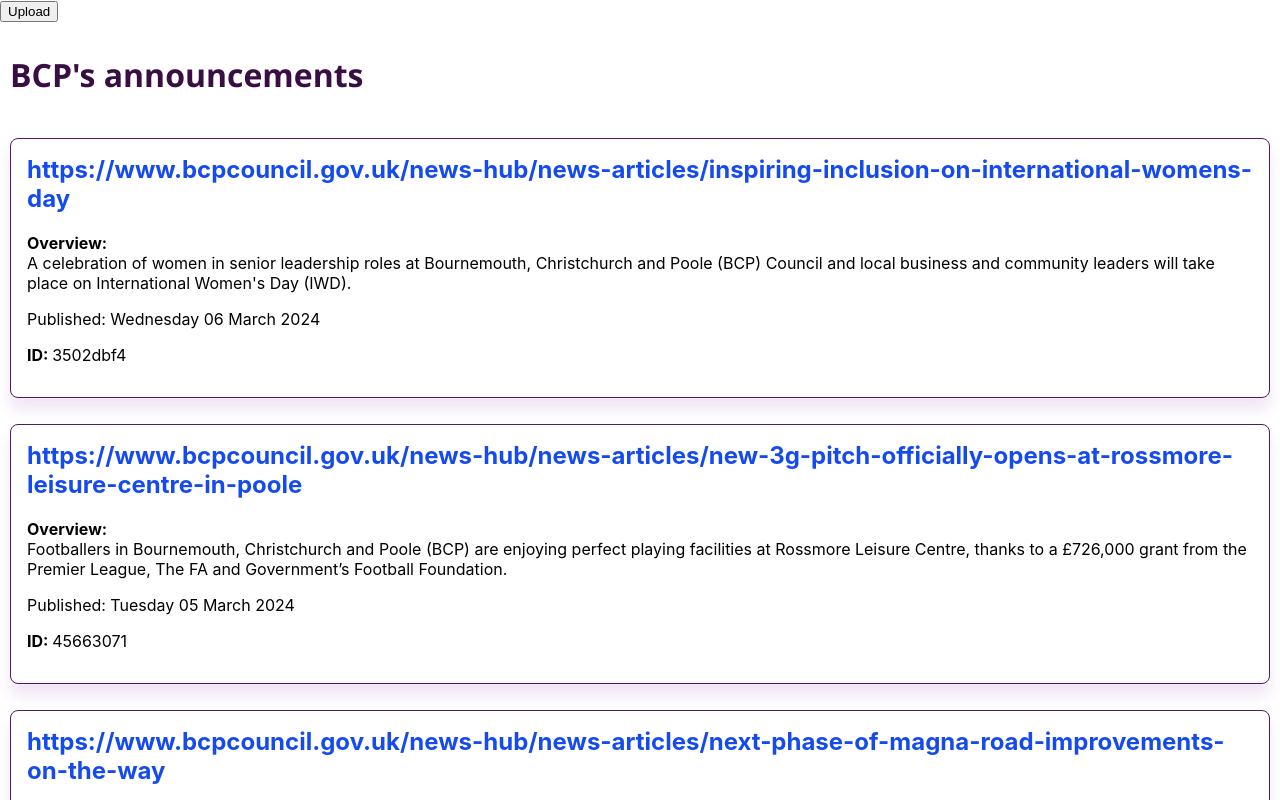
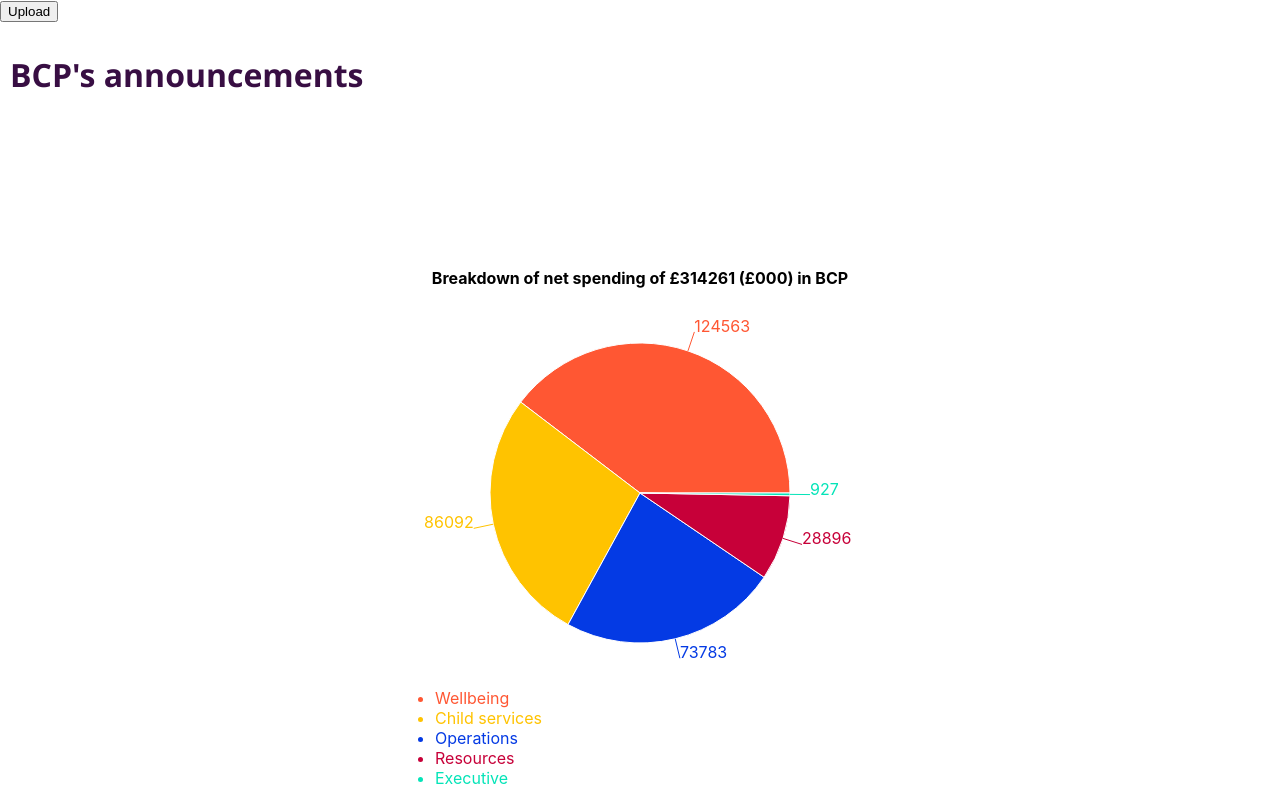
Before and after one commit to harrynfry/BCPWebApp, a React (Create React App) app: page / in a window 1280 px wide. Shown: the top 800 px of the page. Built offline with nearby package versions, Linux system fonts and the light colour scheme.

Commit message:
Added chart

```diff
--- a/package.json
+++ b/package.json
@@ -10,6 +10,7 @@
     "react": "^18.2.0",
     "react-dom": "^18.2.0",
     "react-scripts": "5.0.1",
+    "recharts": "^2.12.2",
     "web-vitals": "^2.1.4"
   },
   "scripts": {
--- a/src/App.js
+++ b/src/App.js
@@ -5,6 +5,7 @@ import jsonData from './JSON_dumps/Scrape_2024-03-06_14-08-00.json';
 import Feed from './components/Feed';
 import Header from './components/Header';
 import Upload from './components/Upload';
+import DataDisplay from './components/DataDisplay';
 
 function App() {
 
@@ -32,6 +33,7 @@ function App() {
     <div className="App">
       <Upload data = {data}/>
       <Header/>
+      <DataDisplay/>
       <Feed data = {data}/>
     </div>
   );
--- /dev/null
+++ b/src/components/DataDisplay.js
@@ -0,0 +1,58 @@
+import React from 'react';
+import { PieChart, Pie, Cell, Legend } from 'recharts';
+
+// Display data in a chart
+function DataDisplay(){
+
+    const data = [
+        {sector: 'Wellbeing', spend: 124563, color:'#FF5733' },
+        {sector: 'Child services', spend: 86092, color:'#FFC300'},
+        {sector: 'Operations', spend: 73783, color: '#043ae4'},
+        {sector: 'Resources', spend: 28896, color:'#C70039'},
+        {sector: 'Executive', spend: 927, color:'#04e4b8'}
+    ];
+
+    const total = () =>{
+        let t = 0;
+        for(let i = 0; i< data.length; i++){
+            t += data[i].spend;
+        }
+        return t;
+    }
+
+    // Define an array of colors for each slice
+
+    const renderLegend = () => (
+        <ul>
+        {data.map((entry, index) => (
+            <li key={`legend-${index}`} style={{ color: entry.color }}>
+            {entry.sector}
+            </li>
+        ))}
+        </ul>
+    );
+
+    return(
+        <div style={{ display: 'flex', justifyContent: 'center', alignItems: 'center', height: '100vh' }}>
+
+            <div>
+                <h4 style ={{textAlign:'center'}}>Breakdown of net spending of £{total()} (£000) in BCP</h4>
+                <PieChart width={500} height={500}>
+                    <Pie
+                        data={data}
+                        dataKey={"spend"}
+                        outerRadius={150}
+                        label
+                    >
+                    {data.map((entry, index) => (
+                            <Cell key={`cell-${index}`} fill={entry.color} />
+                        ))}
+                    </Pie>
+                    <Legend content={renderLegend} />
+                    </PieChart>
+            </div>
+        </div>
+    )
+}
+
+export default DataDisplay;
--- a/src/firebase/useFirestore.js
+++ b/src/firebase/useFirestore.js
@@ -1,4 +1,4 @@
-import { getFirestore, collection, addDoc, getDocs, query, where, doc, writeBatch, getDoc, runTransaction, setDoc } from "firebase/firestore";
+import { getFirestore, collection, addDoc, getDocs, query, where, setDoc } from "firebase/firestore";
 // contains all firestore functions
 function useFirestore(){
 
```
Also changed, not shown: 1 other file (tests, documents, lock files or other folders).
